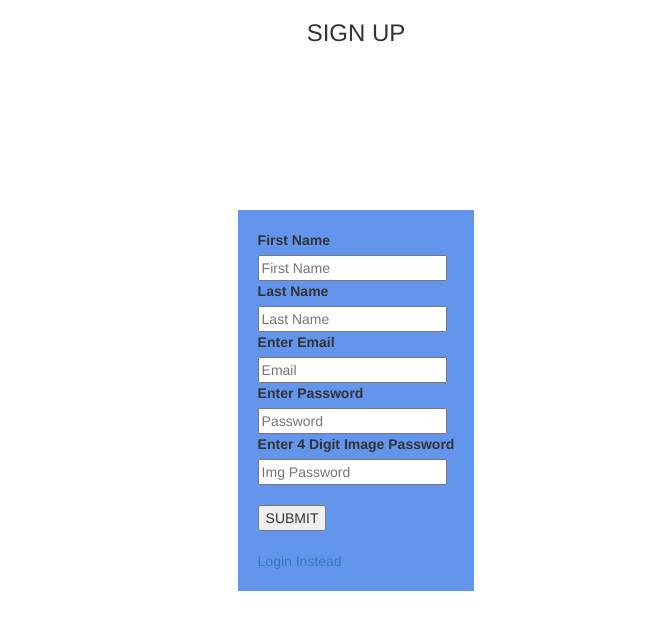
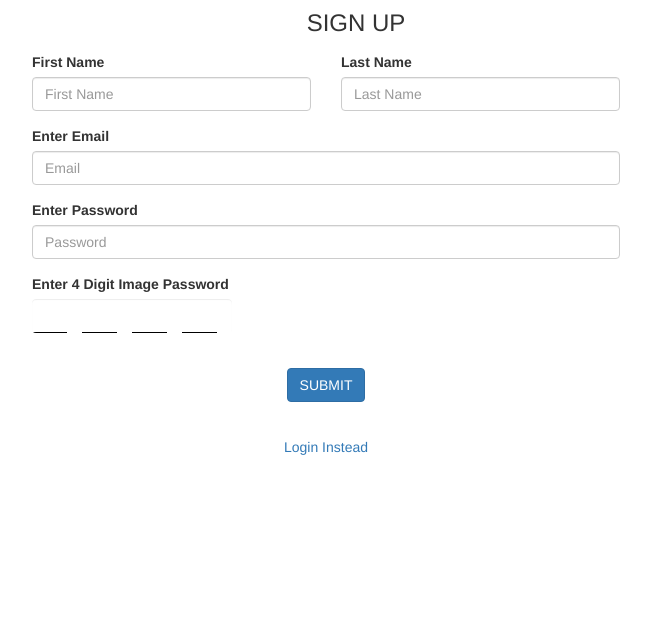
Before and after one commit to bryanlewis2/Encrypter, a Flask app: page / in a window 1280 px wide. Shown: the top 630 px of the page, without its empty margins (284-935 px from the left). Run offline with Flask 2, Linux system fonts and the light colour scheme; some libraries are stand-ins or nearby versions.

Commit message:
Update 15 08/02/2022

```diff
--- a/Encrypter/static/css/signuppage.css
+++ b/Encrypter/static/css/signuppage.css
@@ -1,16 +1,42 @@
+* {
+    margin: 0;
+    padding: 0;
+}
+
 #form1 {
     width: fit-content;
     height: fit-content;
-    background-color: cornflowerblue;
+    background-color: white;
     position: absolute;
     top: 0;
     bottom: 0;
     left: 0;
     right: 0;
     margin: auto;
-    padding: 20px;
+    padding: 2px;
+    margin-top:50px;
+    margin-right:50px;
+}
+#imgpassword {
+    padding-left: 15px;
+    letter-spacing: 42px;
+    border: 0;
+    background-image: linear-gradient(to left, black 70%, rgba(255, 255, 255, 0) 0%);
+    background-position: bottom;
+    background-size: 50px 1px;
+    background-repeat: repeat-x;
+    background-position-x: 35px;
+    width: 200px;
+    outline: none;
+    align-content:center;
 }
 
 #signup {
     text-align:center;
+    margin-top:10px;
+    margin-bottom:20px;
 }
+
+#submitbutton {
+
+}
--- a/Encrypter/templates/signup.html
+++ b/Encrypter/templates/signup.html
@@ -37,24 +37,40 @@
 
     <div id="form1">
         <form action="/signup" method="post" text-align="center">
+            <div class="form-row">
+                <div class="form-group col-md-4">
                     <label for="firstname" id="fname">First Name</label><br />
-            <input type="text" id="firstname" placeholder="First Name" name="first_name" required /><br />
+                    <input type="text" id="firstname" class="form-control" placeholder="First Name" name="first_name" required />
+                </div>
 
+                <div class="form-group col-md-4">
                     <label for="lastname" id="lname">Last Name</label><br />
-            <input type="text" id="lastname" placeholder="Last Name" name="last_name" required /><br />
+                    <input type="text" id="lastname" class="form-control" placeholder="Last Name" name="last_name" required />
+                </div>
+            </div>
 
+            <div class="form-group col-md-8">
                 <label for="email" id="emailid">Enter Email</label><br />
-            <input type="text" id="email" placeholder="Email" name="email_id" required /><br />
+                <input type="text" id="email" class="form-control" placeholder="Email" name="email_id" required />
+            </div>
 
+            <div class="form-group col-md-8">
                 <label for="password" id="pass">Enter Password</label><br />
-            <input type="password" id="password" placeholder="Password" name="password" required /><br />
+                <input type="password" id="password" class="form-control" placeholder="Password" name="password" required />
+            </div>
 
+            <div class="form-group col-md-8">
                 <label for="imgpassword" id="imgpass">Enter 4 Digit Image Password</label><br />
-            <input type="number" id="imgpassword" placeholder="Img Password" name="img_pass" maxlength="4" required /><br /><br />
+                <input type="text" id="imgpassword" class="form-control" name="img_pass" maxlength="4" required /><br />
+            </div>
 
-            <input id="submitbutton" class="text-center" type="submit" value="SUBMIT" /> <br /><br />
+            <div class="form-group col-md-8" style="text-align:center">
+                <input id="submitbutton" class="text-center btn btn-primary" type="submit" value="SUBMIT" /> <br /><br />
+            </div>
 
+            <div class="form-group col-md-8" style="text-align:center;">
                 <a href="/loginpage">Login Instead</a>
+            </div>
         </form>
     </div>
 </body>
```
Lines whose indentation alone changed are shown as unchanged.
